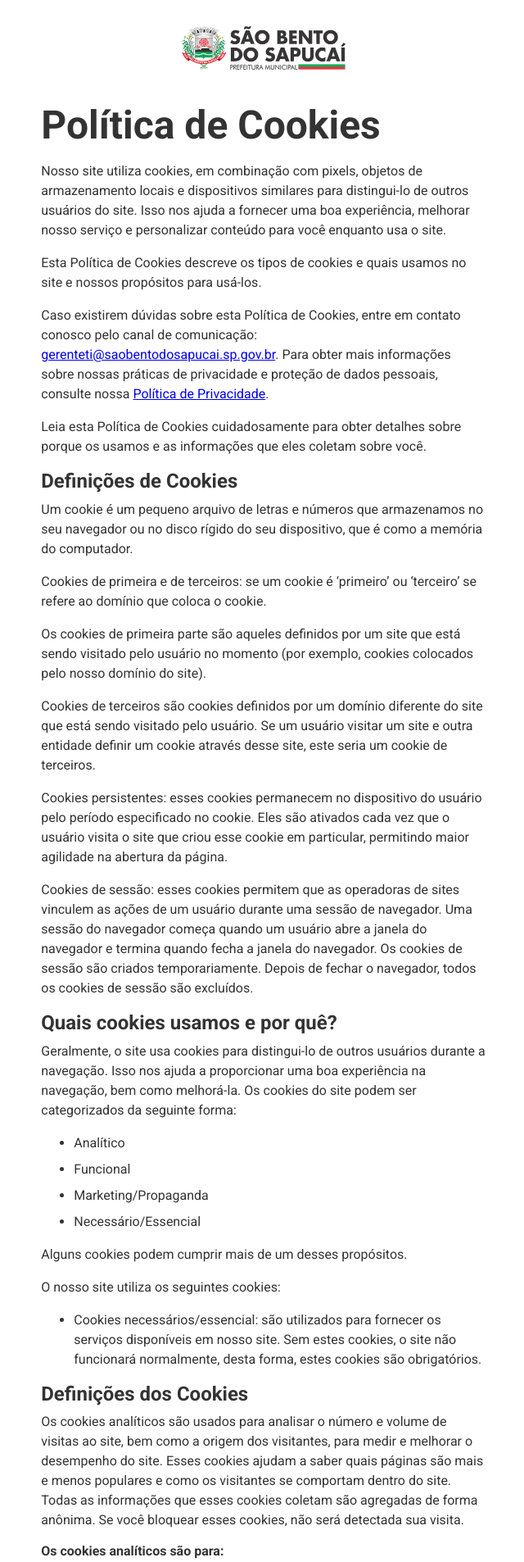
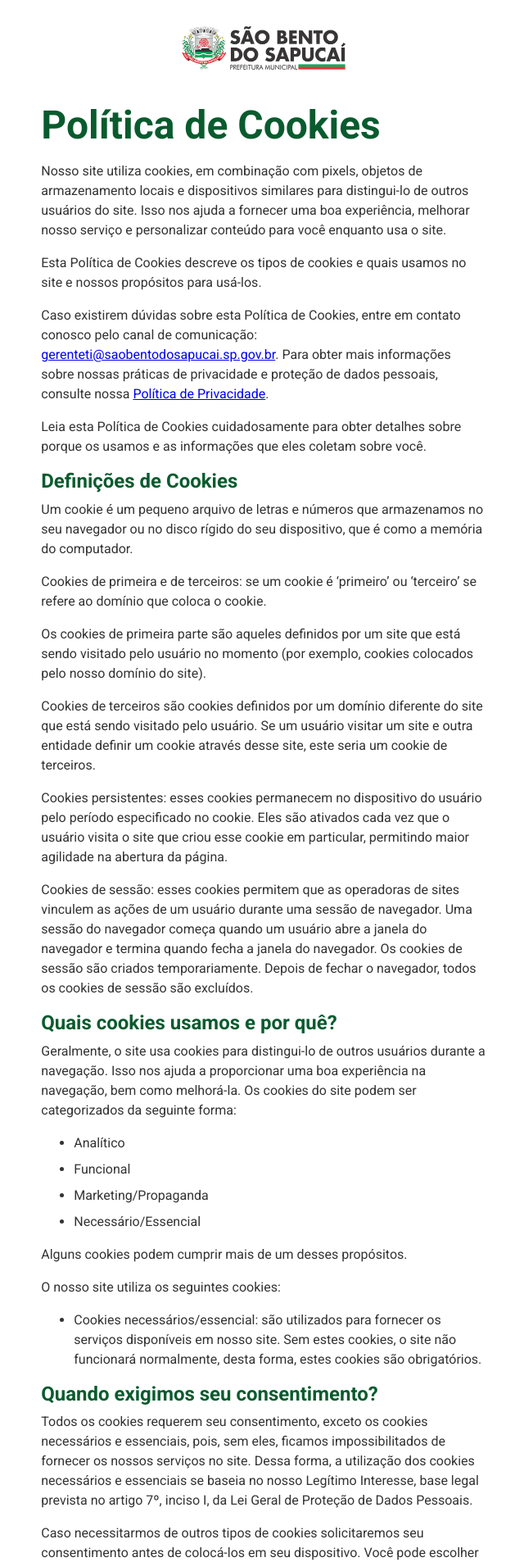
Before and after one commit to pmsbs/pmsbs.github.io, a Jekyll site: the page built from politica-cookies.md, in a window 1280 px wide. Shown: the top 1906 px of the page at 82% size, without its empty margins (318-958 px from the left). Built offline with Jekyll 4.4.1, drawn with Linux system fonts in a browser that asks for light colours; some of the changed text lies outside the part shown.

Commit message:
Remove duplicate section

```diff
--- a/_sass/base.scss
+++ b/_sass/base.scss
@@ -1,3 +1,7 @@
+:root {
+  --color-primary: #095B2E;
+}
+
 *,
 *::after,
 *::before {
@@ -21,6 +25,7 @@
 h4,
 h5,
 h6 {
+  color: var(--color-primary);
   font-weight: bold;
   line-height: 1.2
 }
--- a/politica-cookies.md
+++ b/politica-cookies.md
@@ -42,62 +42,6 @@
 
 - Cookies necessários/essencial: são utilizados para fornecer os serviços disponíveis em nosso site. Sem estes cookies, o site não funcionará normalmente, desta forma, estes cookies são obrigatórios.
 
-## Definições dos Cookies
-
-Os cookies analíticos são usados para analisar o número e volume de visitas ao site, bem como a origem dos visitantes, para medir e melhorar o desempenho do site. Esses cookies ajudam a saber quais páginas são mais e menos populares e como os visitantes se comportam dentro do site. Todas as informações que esses cookies coletam são agregadas de forma anônima. Se você bloquear esses cookies, não será detectada sua visita.
-
-### Os cookies analíticos são para:
-
-Calcular visitas ao site, dados de sessões e campanhas;
-
-Permitir que o comportamento dos visitantes seja rastreado, assim como a performance do site;
-
-Armazenar a referência da origem da visita do usuário ao site;
-
-Armazenar a informação quanto à existência de uma sessão em andamento, para diferenciar visitas.
-
-Alguns cookies de desempenho são gerenciados por terceiros.
-
-Os cookies de funcionalidade são usados para fornecer experiência personalizada no site e para lembrar as escolhas que você faz ao utilizar o site.
-
-### Os cookies de funcionalidade são para:
-
-Relembrar que um usuário está autenticado por meio de uma verificação de dois fatores;
-
-Salvar as preferências de linguagem do usuário e garante que as informações sejam exibidas na linguagem selecionada pelo usuário;
-
-Fazer correspondência probabilística da identidade de um usuário fora dos países designados;
-
-Facilitar a seleção do datacenter que irá disponibilizar os dados com o objetivo de melhorar a velocidade da conexão;
-
-Habilitar funções básicas dos vídeos exibidos em nosso site;
-
-Sincronizar os IDs das propagandas;
-
-Mostrar quando você está logado no site.
-
-Alguns desses cookies são gerenciados por terceiros.
-
-### Os cookies de marketing/propaganda são usados para:
-
-Exibir anúncios personalizados para você, com base em seus interesses que são inferidos a partir do seu padrão de navegação do site.
-
-Identificar navegadores para fornecer serviços de publicidade e análise de site;
-
-Exibir propagandas relevantes para os usuários por meio do rastreamento de se padrão de navegação no site;
-
-Rastrear e contabilizar as visualizações em vídeos exibidos no site;
-
-Registrar um ID único e armazenar dados de quais vídeos foram vistos por você;
-
-Armazenar as suas preferências de vídeo em players contidos no site;
-
-Exibir os anúncios nos Serviços para usuários não conectados.
-
-Alguns desses cookies são gerenciados por terceiros.
-
-Os cookies necessários/essenciais permitem que você se mova pelo site e use recursos essenciais, como áreas seguras. Sem estes cookies, não poderá fornecer os serviços solicitados dentro do site.
-
 ## Quando exigimos seu consentimento?
 
 Todos os cookies requerem seu consentimento, exceto os cookies necessários e essenciais, pois, sem eles, ficamos impossibilitados de fornecer os nossos serviços no site. Dessa forma, a utilização dos cookies necessários e essenciais se baseia no nosso Legítimo Interesse, base legal prevista no artigo 7º, inciso I, da Lei Geral de Proteção de Dados Pessoais.
```
